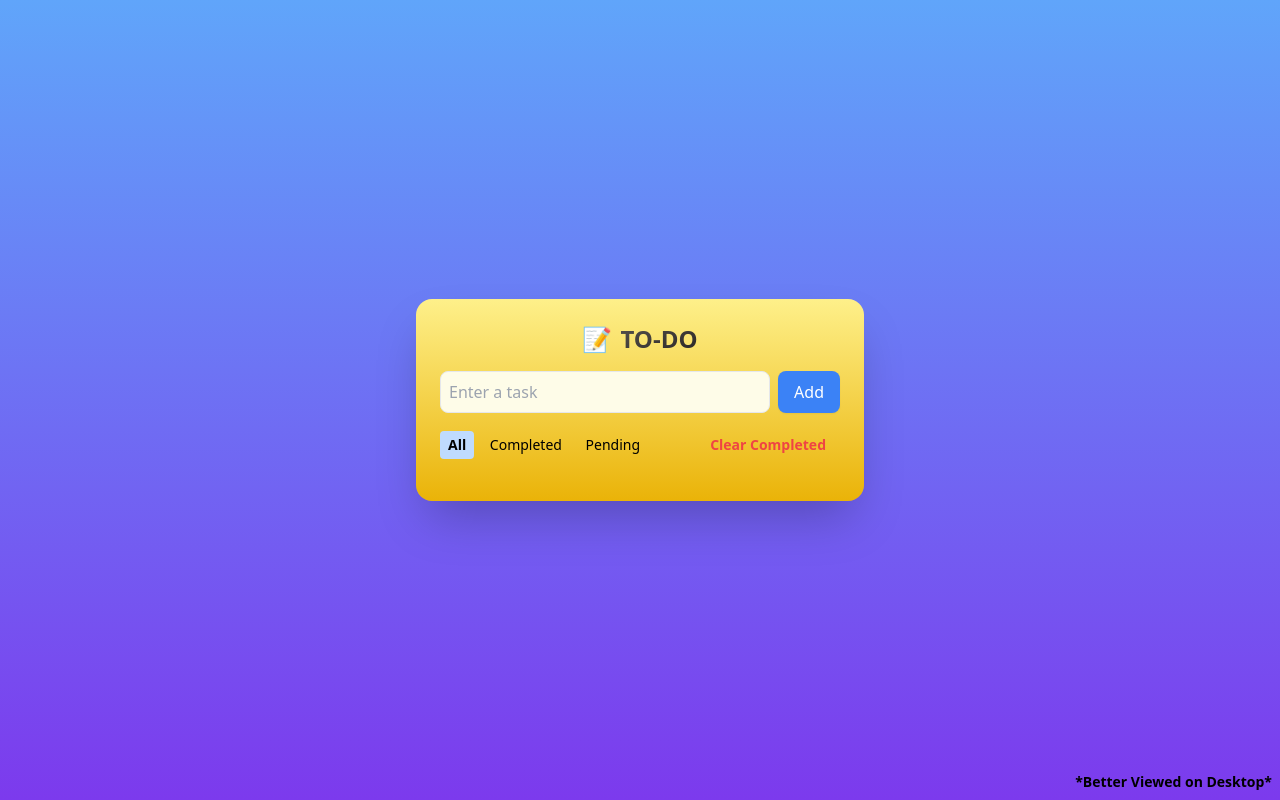
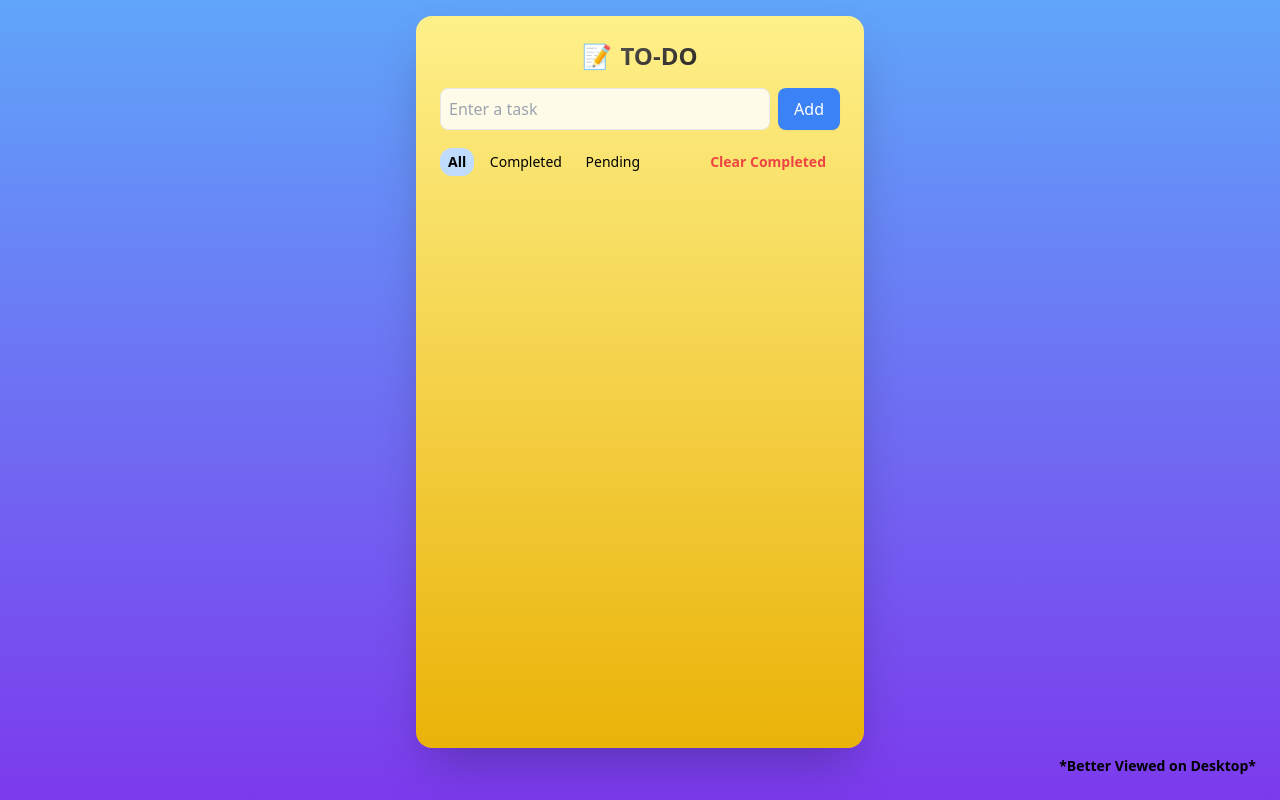
Before and after one commit to AdityaB-02/devmap_DoubleA, a plain HTML site: page FINAL_TASK/index.html in a window 1280 px wide. Drawn offline with nearby package versions, Linux system fonts and the light colour scheme.

Commit message:
Final_task

```diff
--- a/FINAL_TASK/index.html
+++ b/FINAL_TASK/index.html
@@ -7,8 +7,8 @@
   <script src="https://cdn.tailwindcss.com"></script>
   <link rel="stylesheet" href="style.css" />
 </head>
-<body class="bg-gradient-to-b from-blue-400 to-violet-600 min-h-screen flex items-center justify-center p-4">
-    <div class="bg-gradient-to-b from-yellow-200 to-yellow-500 rounded-2xl shadow-2xl w-full max-w-md p-6 space-y-4">
+<body class="bg-gradient-to-b from-blue-400 to-violet-600 min-h-screen flex flex-col items-center justify-center p-4">
+    <div class="flex-grow bg-gradient-to-b from-yellow-200 to-yellow-500 rounded-2xl shadow-2xl w-full max-w-md p-6 space-y-4">
       <div class="flex justify-center items-center space-x-2">
         <span class="text-2xl">📝</span>
         <h1 class="text-2xl font-bold bg-gradient-to-br from-stone-600 to-stone-800 text-transparent bg-clip-text">
@@ -29,15 +29,15 @@
 
     <div class="flex justify-between items-center text-sm flex-wrap gap-2">
       <div class="space-x-1">
-        <button onclick="setFilter('all')" id="filter-all" class="px-2 py-1 rounded
+        <button onclick="setFilter('all')" id="filter-all" class="px-2 py-1 rounded-xl
                                                                   hover:bg-blue-100
-                                                                  transition duration-300 ease-in-out">All</button>
-        <button onclick="setFilter('completed')" id="filter-completed" class="px-2 py-1 rounded
+                                                                  transition duration-800 ease-in-out">All</button>
+        <button onclick="setFilter('completed')" id="filter-completed" class="px-2 py-1 rounded-xl
                                                                               hover:bg-blue-100
-                                                                              transition-transform duration-300 ease-in-out">Completed</button>
-        <button onclick="setFilter('pending')" id="filter-pending" class="px-2 py-1 rounded
+                                                                              transition duration-800 ease-in-out">Completed</button>
+        <button onclick="setFilter('pending')" id="filter-pending" class="px-2 py-1 rounded-xl
                                                                           hover:bg-blue-100
-                                                                          transition duration-300 ease-in-out">Pending</button>
+                                                                          transition duration-800 ease-in-out">Pending</button>
       </div>
       <button
       onclick="clearCompleted()"
@@ -53,7 +53,7 @@
     <ul id="taskList" class="space-y-2"></ul>
   </div>
 
-    <span class="absolute bottom-2 right-2 text-sm font-semibold text-black-900">
+    <span class="self-end m-2 bottom-2 right-2 text-sm font-semibold text-black-900">
       *Better Viewed on Desktop*
     </span>
 
--- a/FINAL_TASK/style.css
+++ b/FINAL_TASK/style.css
@@ -1,6 +1,6 @@
 .fade-enter {
   opacity: 0.1;
-  transform: translateY(15px);
+  transform: translateY(200%);
   transition: opacity 0.4s ease-in-out, transform 0.4s ease-in-out;
   will-change: opacity, transform;
 }
```
